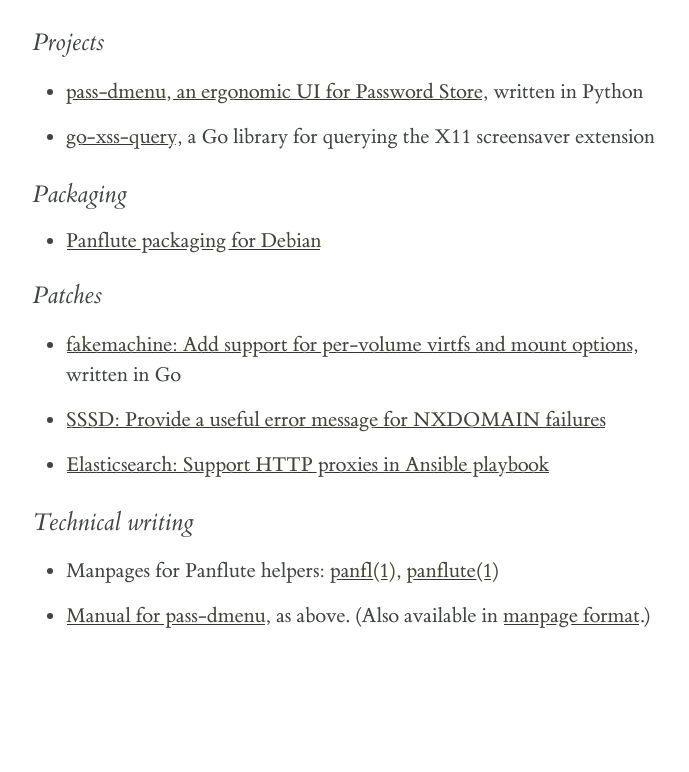
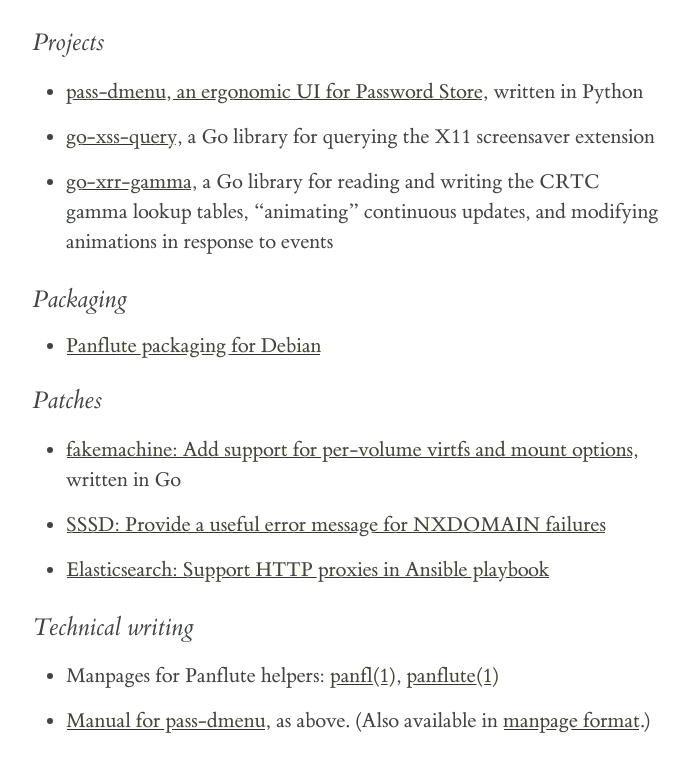
Before and after one commit to branen/branen.github.io, a plain HTML site: page index.html in a window 1280 px wide. Shown: the whole page, without its empty margins (277-966 px from the left). Drawn offline with Linux system fonts and the light colour scheme.

Commit message:
Site build

```diff
--- a/index.html
+++ b/index.html
@@ -18,6 +18,7 @@
 <ul>
 <li><p><a href="https://github.com/branen/pass-dmenu">pass-dmenu, an ergonomic UI for Password Store</a>, written in Python</p></li>
 <li><p><a href="https://github.com/branen/go-xss-query">go-xss-query</a>, a Go library for querying the X11 screensaver extension</p></li>
+<li><p><a href="https://github.com/branen/go-xrr-gamma">go-xrr-gamma</a>, a Go library for reading and writing the CRTC gamma lookup tables, “animating” continuous updates, and modifying animations in response to events</p></li>
 </ul>
 <h3 id="packaging">Packaging</h3>
 <ul>
```
